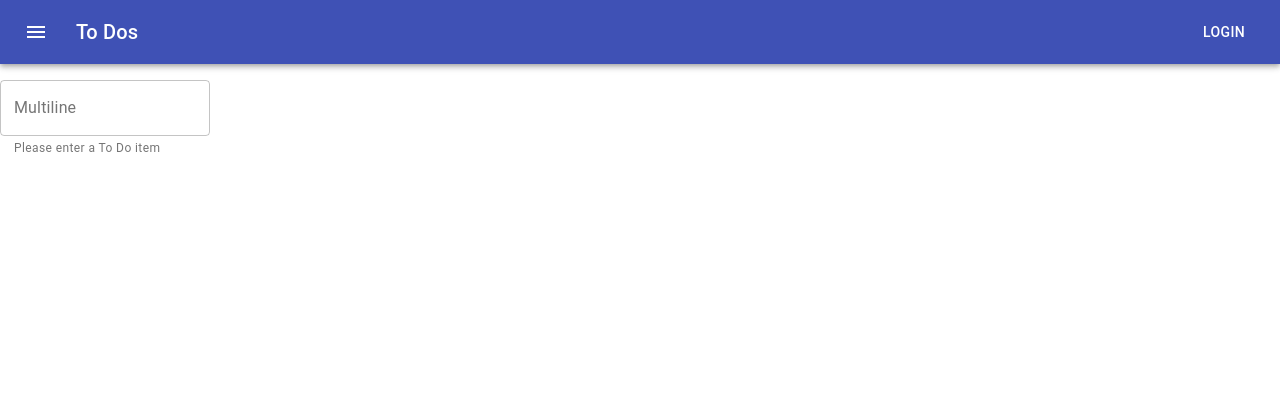
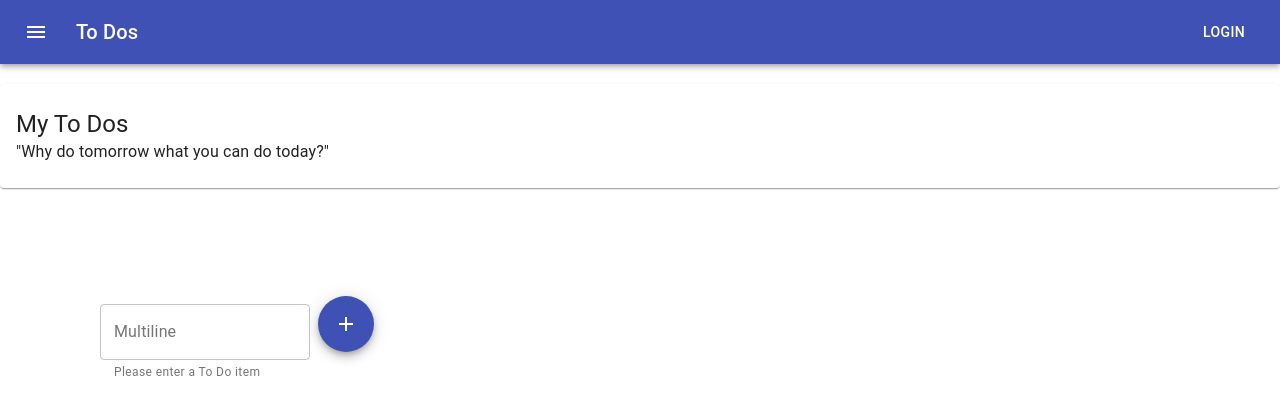
Before and after one commit to kayjlou/ReactToDo, a React (Create React App) app in the folder todo/: page / in a window 1280 px wide. Shown: the top 414 px of the page. Built offline with nearby package versions, Linux system fonts and the light colour scheme.

Commit message:
Added header

```diff
--- a/todo/src/App.js
+++ b/todo/src/App.js
@@ -4,16 +4,23 @@ import "./App.css";
 import List from './components/ToDoList'
 import Form from './components/Form/Form.js'
 import NavBar from './components/NavBar/NavBar'
+import Header from './components/Header/Header'
+
 // import { AppBar, ToolBar, IconButton, Fab, } from '@material-ui/core'
 // import { MenuIcon, AddIcon, SearchIcon, MoreIcon } from '@material-ui/icons'
+
 
 
 class App extends Component {
 
   render() {
+
     return (
       <>
         <NavBar />
+        <br/>
+        <Header/>
+
         <Form />
       </>
     )
--- a/todo/src/components/Form/Form.js
+++ b/todo/src/components/Form/Form.js
@@ -1,47 +1,33 @@
 import React, { Component } from 'react'
 import PropTypes from 'prop-types'
 import { withStyles } from '@material-ui/core/styles'
-import SwipeableDrawer from '@material-ui/core/SwipeableDrawer'
-import Button from '@material-ui/core/Button'
 import TextField from '@material-ui/core/TextField'
 import { makeStyles } from '@material-ui/core/styles';
-import clsx from 'clsx';
-import MenuItem from '@material-ui/core/MenuItem';
+
+import AddIcon from '@material-ui/icons/Add';
+import Fab from '@material-ui/core/Fab';
 
 
-// const styles = {
-//   container: {
-//     display: 'flex',
-//     flexWrap: 'wrap',
-//   },
-//   textField: {
-//     marginLeft: theme.spacing(1),
-//     marginRight: theme.spacing(1),
-//   },
-//   dense: {
-//     marginTop: theme.spacing(2),
-//   },
-//   menu: {
-//     width: 200,
-//   },
-// root: {
-//   display: 'flex',
-//     flexWrap: 'wrap',
-//   },
-// formControl: {
-//   margin: theme.spacing(1),
-//     minWidth: 120,
-//   },
-// selectEmpty: {
-//   marginTop: theme.spacing(2),
-//   },
-// // };
+const useStyles = makeStyles(theme => ({
+  fab: {
+    margin: theme.spacing(1),
+  },
+  extendedIcon: {
+    marginRight: theme.spacing(1),
+  },
+  formDiv: {
+    marginLeft: 100,
+    marginTop: 100
+  },
+
+}))
 
 
-class Form extends Component {
+export default function Form(props) {
+  const classes = useStyles();
 
-  render() {
-    const { classes, item, onItemChange, FormControl, InputLabel, Select, handleChange, inputLabel, values, OutlinedInput, labelWidth } = this.props
+
+  // const {item, onItemChange, FormControl, InputLabel, Select, handleChange, inputLabel, values, OutlinedInput, labelWidth } = this.props
 
 
 
@@ -84,30 +70,28 @@ class Form extends Component {
   // }
 
   return (
-      <>
 
+    <div className={classes.formDiv}>
       {/* Textfield */}
       <TextField
         id="outlined-multiline-flexible"
         label="Multiline"
         multiline
         rowsMax="4"
-          // value={values.multiline}
+        /* value={values.multiline} */
         // onChange={handleChange('multiline')}
-          // className={classes.textField}
+        className={classes.textField}
         margin="normal"
         helperText="Please enter a To Do item"
         variant="outlined"
       />
       {/* End textfield */}
 
+      {/* Add button */}
+      <Fab color="primary" aria-label="Add" className={classes.fab}>
+        <AddIcon />
+      </Fab>
+    </div>
 
-      </>
   )
 }
-}
-
-
-
-
-export default Form
--- /dev/null
+++ b/todo/src/components/Header/Header.js
@@ -0,0 +1,27 @@
+import React from 'react';
+import { makeStyles } from '@material-ui/core/styles';
+import Paper from '@material-ui/core/Paper';
+import Typography from '@material-ui/core/Typography';
+
+const useStyles = makeStyles(theme => ({
+  root: {
+    padding: theme.spacing(3, 2),
+  },
+}));
+
+export default function Header() {
+  const classes = useStyles();
+
+  return (
+    <div>
+      <Paper className={classes.root}>
+        <Typography variant="h5" component="h3">
+          My To Dos
+        </Typography>
+        <Typography component="p">
+          "Why do tomorrow what you can do today?"
+        </Typography>
+      </Paper>
+    </div>
+  );
+}
--- /dev/null
+++ b/todo/src/components/Header/index.js
@@ -0,0 +1 @@
+export {default} from './Header.js'
```
Also changed, not shown: todo/src/components/NavBar/NavBar.js (+7 -0 lines). Lines whose indentation alone changed are shown as unchanged.
